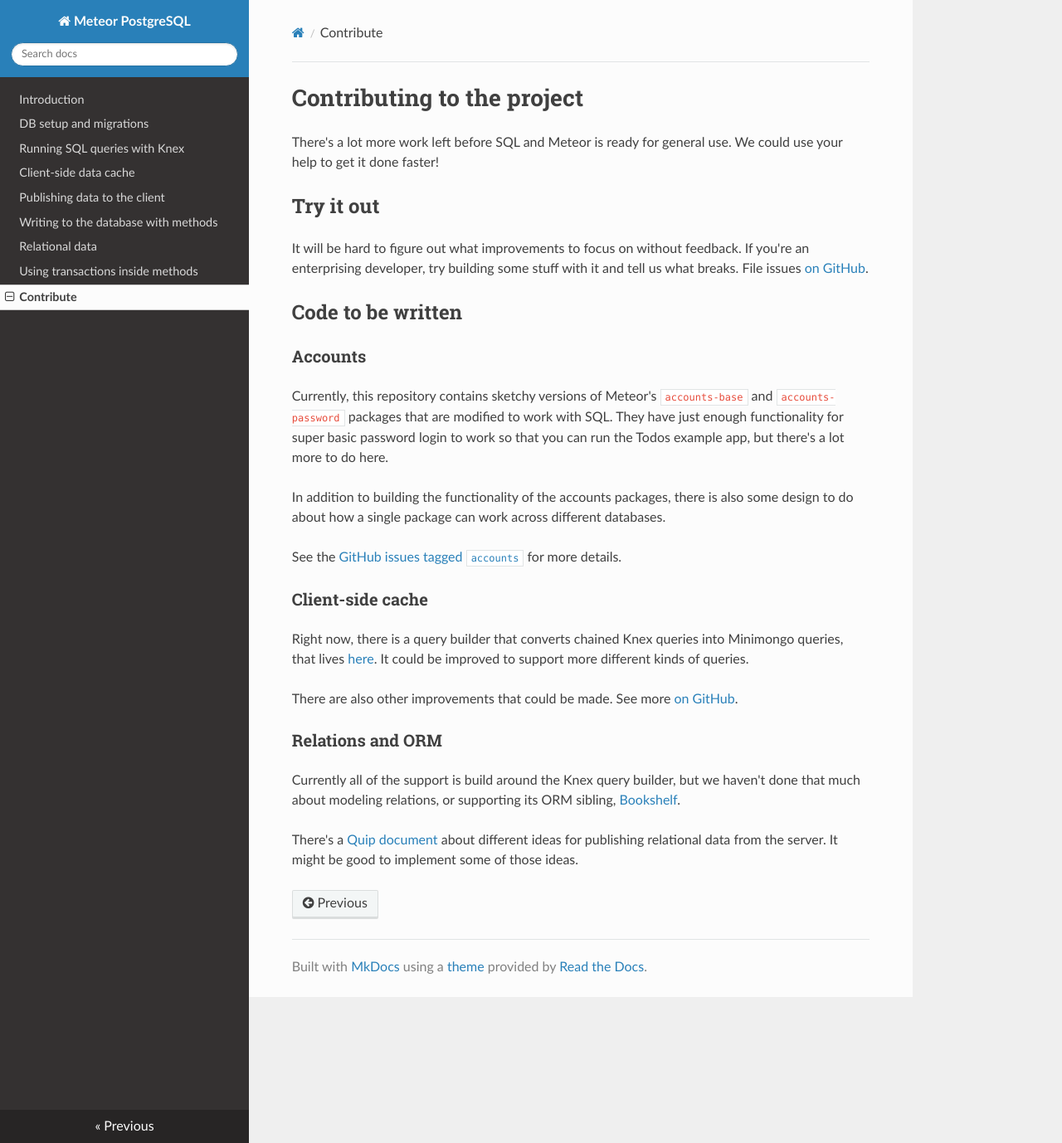
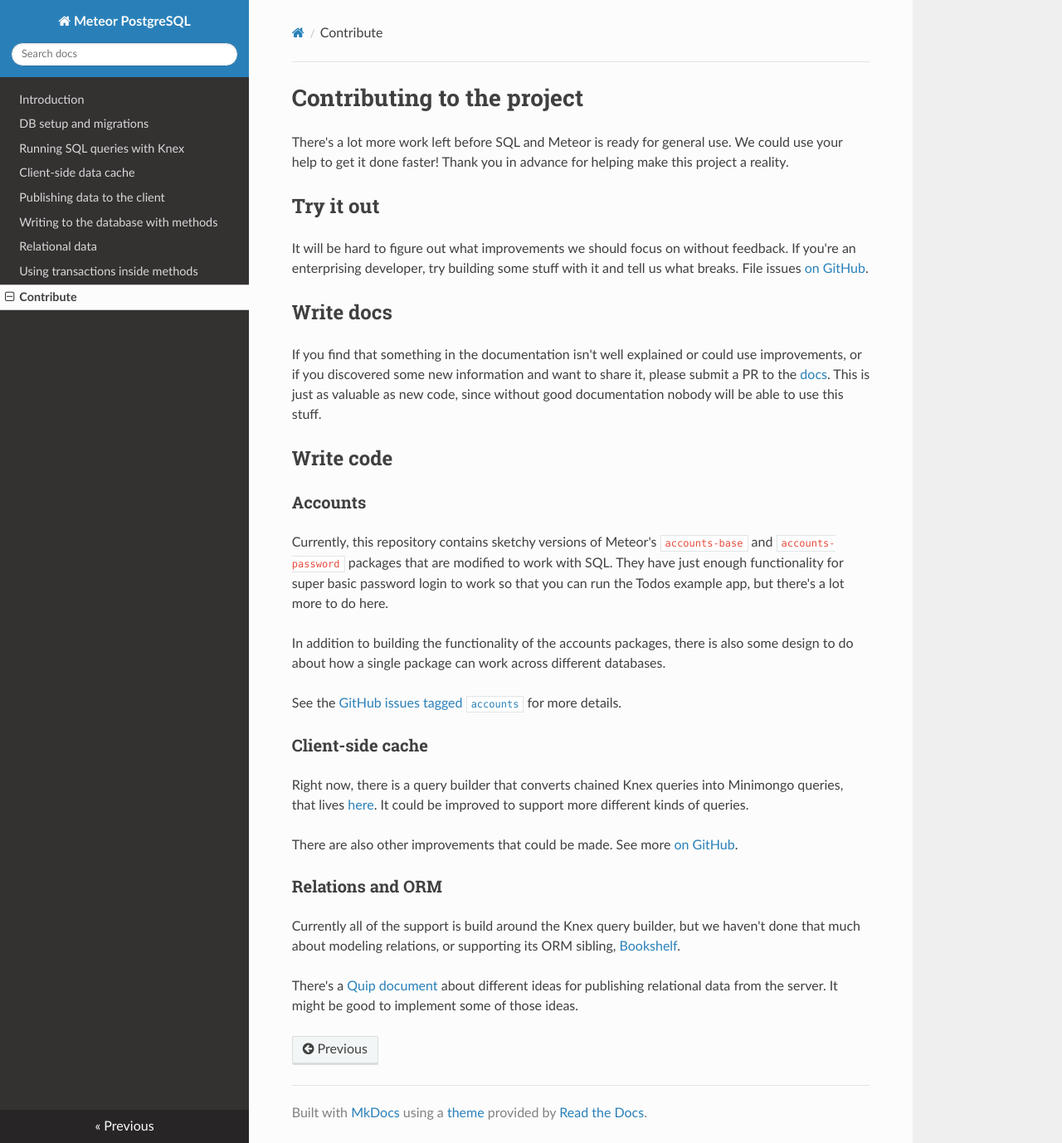
Before and after one commit to meteor/postgres-packages, an MkDocs documentation site: the page built from docs/contribute.md, in a window 1280 px wide and 1378 px high. Shown: the whole window at 83% size. Built offline with MkDocs 1.6.1, drawn with Linux system fonts in a browser that asks for light colours; nearby versions of some CDN libraries; old or Windows-style settings are respelled for this version of MkDocs.

Commit message:
Improve contribution section

```diff
--- a/docs/contribute.md
+++ b/docs/contribute.md
@@ -1,12 +1,16 @@
 <h1>Contributing to the project</h1>
 
-There's a lot more work left before SQL and Meteor is ready for general use. We could use your help to get it done faster!
+There's a lot more work left before SQL and Meteor is ready for general use. We could use your help to get it done faster! Thank you in advance for helping make this project a reality.
 
 ## Try it out
 
-It will be hard to figure out what improvements to focus on without feedback. If you're an enterprising developer, try building some stuff with it and tell us what breaks. File issues [on GitHub](https://github.com/meteor/postgres-packages).
+It will be hard to figure out what improvements we should focus on without feedback. If you're an enterprising developer, try building some stuff with it and tell us what breaks. File issues [on GitHub](https://github.com/meteor/postgres-packages).
 
-## Code to be written
+## Write docs
+
+If you find that something in the documentation isn't well explained or could use improvements, or if you discovered some new information and want to share it, please submit a PR to the [docs](https://github.com/meteor/postgres-packages/tree/master/docs). This is just as valuable as new code, since without good documentation nobody will be able to use this stuff.
+
+## Write code
 
 ### Accounts
 
```
